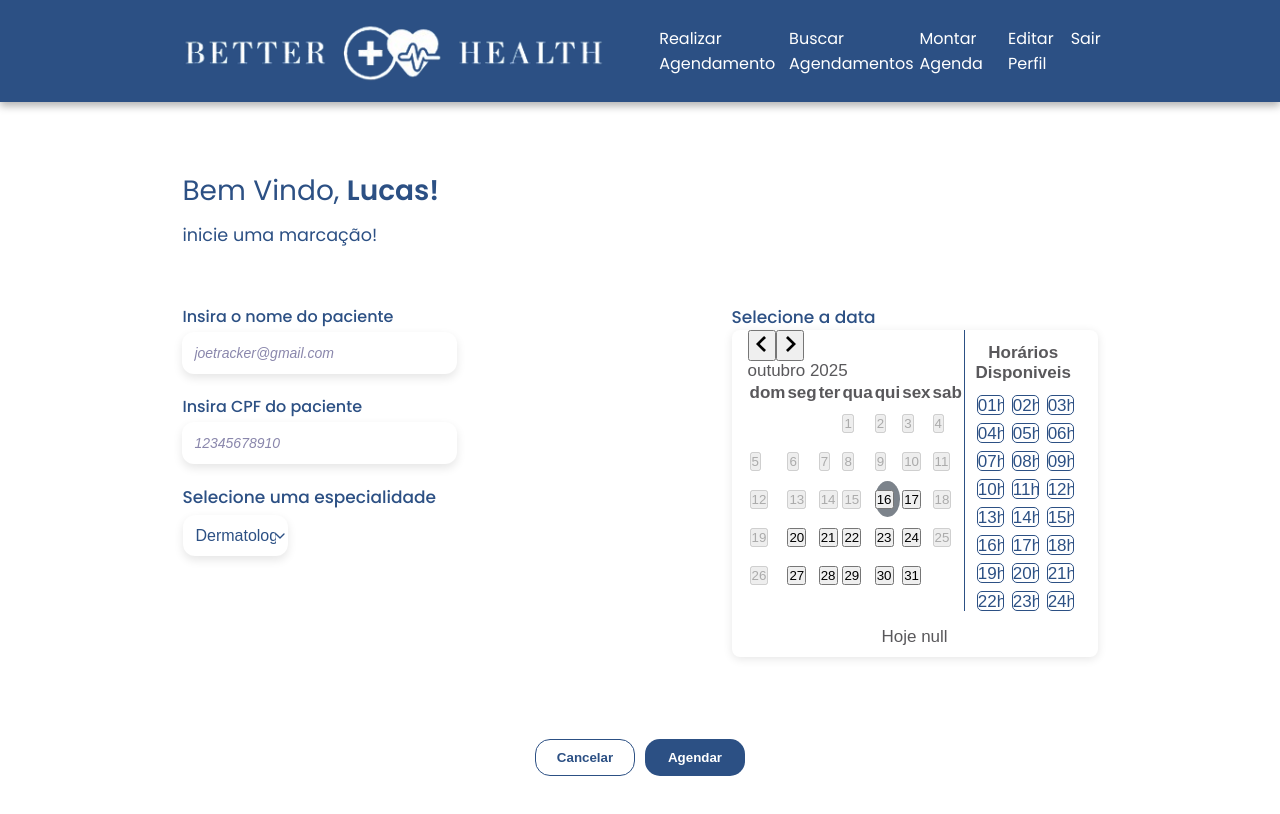
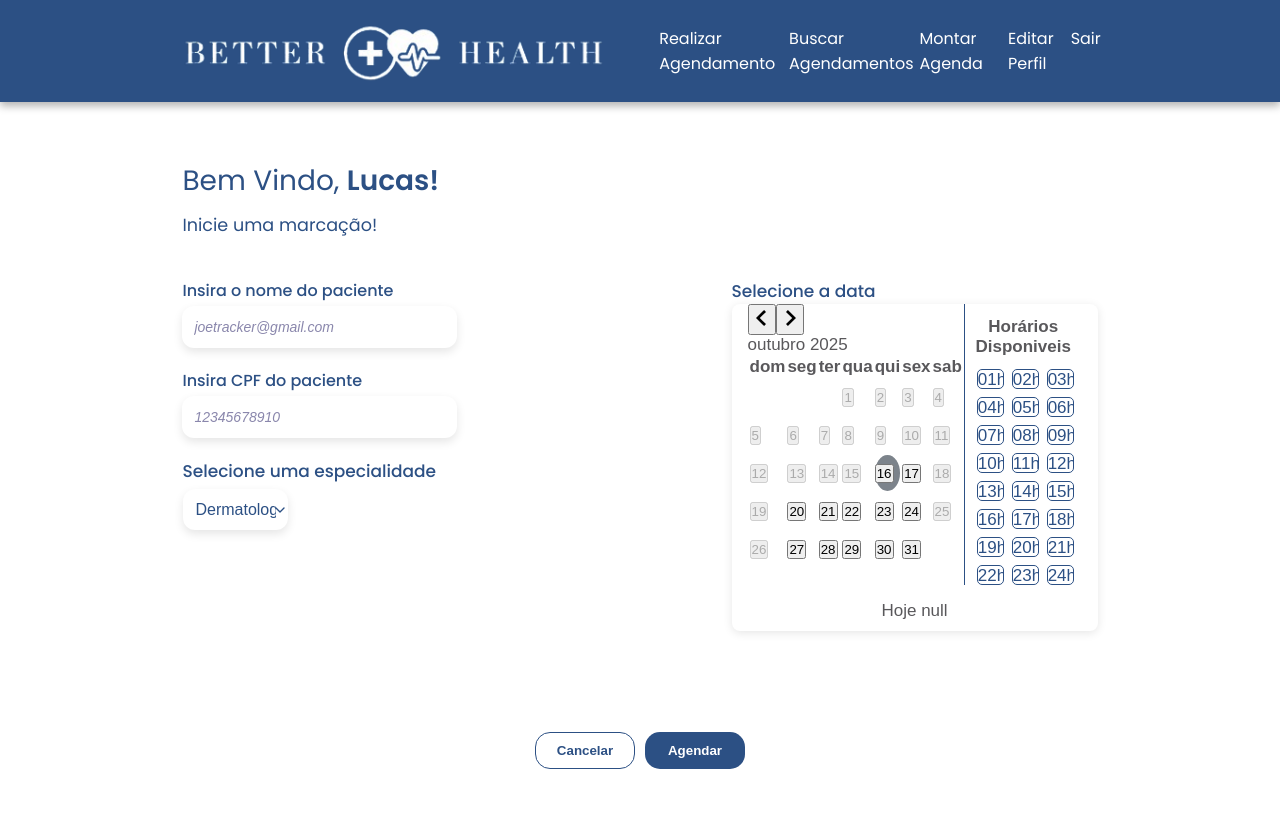
Before and after one commit to Lucasvalves/better_health, a Next.js app in the folder frontend/: page /appointments in a window 1280 px wide. Shown: the top 814 px of the page. Built offline with nearby package versions, Linux system fonts and the light colour scheme.

Commit message:
style: update appointment view and search styles

```diff
--- a/frontend/src/app/(protect)/appointments/appointments-view.tsx
+++ b/frontend/src/app/(protect)/appointments/appointments-view.tsx
@@ -19,8 +19,8 @@ export default function AppointmentsView(
       <div>
         <p className={styles.title}>
           Bem Vindo, <span> Lucas!</span>
-          <p>inicie uma marcação!</p>
         </p>
+        <p className={styles.desc}>Inicie uma marcação!</p>
       </div>
       <section className={styles.container}>
         <div className={styles.wrapperLeft}>
--- a/frontend/src/app/(protect)/appointments/page.module.scss
+++ b/frontend/src/app/(protect)/appointments/page.module.scss
@@ -14,18 +14,19 @@
 
     .title {
       font-size: var(--font-size-h2);
-      margin-bottom: 1rem;
       font-weight: 400;
 
       >span {
         font-weight: 600;
       }
+
     }
 
-    p {
+    .desc {
       margin-top: 10px;
       font-size: 1.1rem;
     }
+
   }
 
   .container {
--- a/frontend/src/app/(protect)/search-appointments/page.module.scss
+++ b/frontend/src/app/(protect)/search-appointments/page.module.scss
@@ -14,7 +14,6 @@
 
     .title {
       font-size: var(--font-size-h2);
-      margin-bottom: 1rem;
       font-weight: 400;
 
       >span {
@@ -22,7 +21,7 @@
       }
     }
 
-    p {
+    .desc {
       margin-top: 10px;
       font-size: 1.1rem;
     }
--- a/frontend/src/app/(protect)/search-appointments/page.tsx
+++ b/frontend/src/app/(protect)/search-appointments/page.tsx
@@ -11,7 +11,7 @@ export default function SearchAppointments() {
       <div>
         <p className={styles.title}>
           Olá, <span> Lucas!</span>
-          <p>Busque um agendamento!</p>
+          <p className={styles.desc}>Busque um agendamento!</p>
         </p>
       </div>
       <section className={styles.container}>
```
